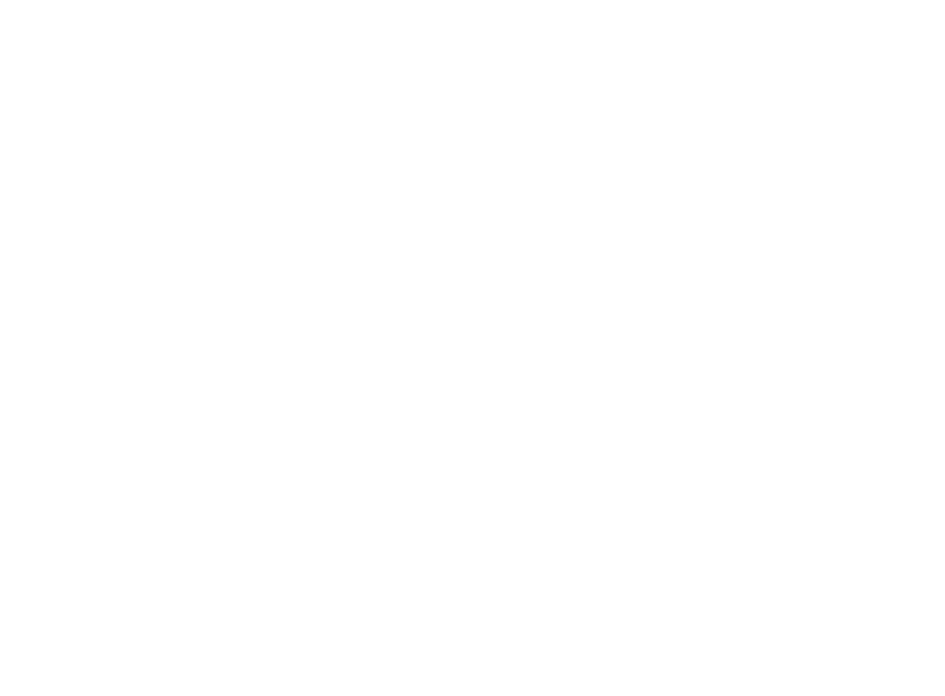
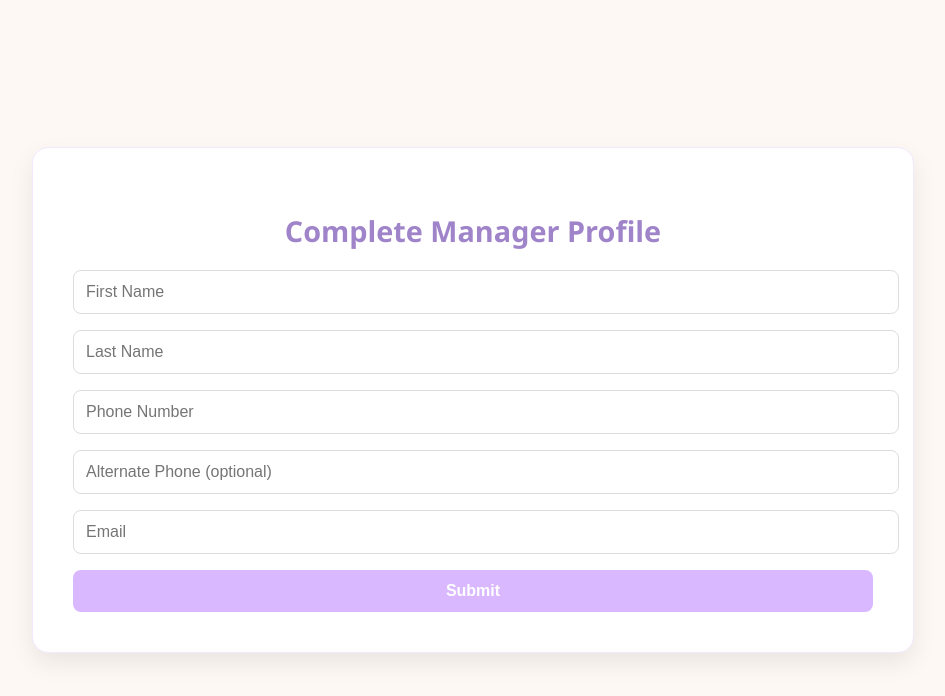
Before and after one commit to bisma098/WMS, a React (Create React App) app in the folder wedding-frontend/: page /manager-info in a window 1280 px wide. Before the commit this address had no page. Shown: the top 696 px of the page, without its empty margins (167-1112 px from the left). Built offline with nearby package versions, Linux system fonts and the light colour scheme; sample sign-in values are in the browser's storage.

Commit message:
manager info

```diff
--- a/wedding-frontend/src/App.js
+++ b/wedding-frontend/src/App.js
@@ -21,9 +21,12 @@
 import DjVendors from './components/DjVendors';
 import CoverPage from './components/CoverPage';
 
+
 // NEW imports
 import ManagerLogin from './components/ManagerLogin';
 import ManagerSignup from './components/ManagerSignup';
+import ManagerInfo from './components/ManagerInfo';
+
 
 function App() {
   return (
@@ -39,6 +42,7 @@
         {/* Manager Login/Signup */}
         <Route path="/manager-login" element={<ManagerLogin />} />
         <Route path="/manager-signup" element={<ManagerSignup />} />
+        <Route path="/manager-info" element={<ManagerInfo />} />
 
         {/* Pages with Main Header Only */}
         <Route element={<MainLayout />}>
--- /dev/null
+++ b/wedding-frontend/src/components/ManagerInfo.js
@@ -0,0 +1,109 @@
+import React, { useState, useEffect } from 'react';
+import axios from 'axios';
+import { useNavigate } from 'react-router-dom';
+import './UserInfo.css'; // same CSS
+
+function ManagerInfo() {
+    const [form, setForm] = useState({
+        firstName: '',
+        lastName: '',
+        phoneNo: '',
+        alternatePhone: '',
+        email: ''
+    });
+
+    const [error, setError] = useState('');
+    const [success, setSuccess] = useState('');
+    const navigate = useNavigate();
+
+    const [username, setUsername] = useState('');
+
+    useEffect(() => {
+        const storedUsername = localStorage.getItem('tempManagerUsername');
+        if (storedUsername) {
+            setUsername(storedUsername);
+        } else {
+            navigate('/manager-signup');
+        }
+    }, [navigate]);
+
+    const handleChange = (e) => {
+        setForm({ ...form, [e.target.name]: e.target.value });
+    };
+
+    const handleSubmit = async (e) => {
+        e.preventDefault();
+        setError('');
+        setSuccess('');
+
+        try {
+            const response = await axios.post('/manager-info', {
+                username,
+                ...form
+            });
+
+            console.log("Manager response:", response.data);
+
+            if (response.data.success && response.data.manager) {
+                localStorage.setItem('manager', JSON.stringify(response.data.manager));
+                localStorage.removeItem('tempManagerUsername');
+                navigate('/manager-dashboard');
+            } else {
+                setError(response.data.message || "Something went wrong");
+            }
+        } catch (err) {
+            setError(err.response?.data?.message || 'Something went wrong');
+        }
+    };
+
+    return (
+        <div className="userinfo-container">
+            <div className="userinfo-box">
+                <h2>Complete Manager Profile</h2>
+                {error && <p className="error">{error}</p>}
+                {success && <p className="success">{success}</p>}
+                <form onSubmit={handleSubmit}>
+                    <input
+                        name="firstName"
+                        placeholder="First Name"
+                        value={form.firstName}
+                        onChange={handleChange}
+                        required
+                    />
+                    <input
+                        name="lastName"
+                        placeholder="Last Name"
+                        value={form.lastName}
+                        onChange={handleChange}
+                        required
+                    />
+                    <input
+                        name="phoneNo"
+                        placeholder="Phone Number"
+                        value={form.phoneNo}
+                        onChange={handleChange}
+                        required
+                    />
+                    <input
+                        name="alternatePhone"
+                        placeholder="Alternate Phone (optional)"
+                        value={form.alternatePhone}
+                        onChange={handleChange}
+                    />
+                    <input
+                        name="email"
+                        type="email"
+                        placeholder="Email"
+                        value={form.email}
+                        onChange={handleChange}
+                        required
+                    />
+
+                    <button type="submit">Submit</button>
+                </form>
+            </div>
+        </div>
+    );
+}
+
+export default ManagerInfo;
--- a/wedding-frontend/src/components/ManagerSignup.js
+++ b/wedding-frontend/src/components/ManagerSignup.js
@@ -8,13 +8,11 @@
     const [password, setPassword] = useState('');
     const [secretCode, setSecretCode] = useState('');
     const [error, setError] = useState('');
-    const [success, setSuccess] = useState('');
     const navigate = useNavigate();
 
     const handleSubmit = async (e) => {
         e.preventDefault();
         setError('');
-        setSuccess('');
 
         try {
             const response = await axios.post('/manager-signup', {
@@ -24,10 +22,9 @@
             });
 
             if (response.data.success) {
-                setSuccess('Manager registered successfully! You can now log in.');
-                setTimeout(() => {
-                    navigate('/manager-login');
-                }, 2000); // Redirect after short delay
+                // Save temporary username for profile filling
+                localStorage.setItem('tempManagerUsername', username);
+                navigate('/manager-info'); // Move to complete profile page
             } else {
                 setError(response.data.message || 'Signup failed');
             }
@@ -43,7 +40,6 @@
                     <h1 className="logo">WedSync</h1>
                     <h2 className="signin-title">Manager Sign Up</h2>
                     {error && <p className="error-message">{error}</p>}
-                    {success && <p className="success-message">{success}</p>}
                     <form onSubmit={handleSubmit}>
                         <label htmlFor="username">Username</label>
                         <input
```
Also changed, not shown: 1 other file (tests, documents, lock files or other folders).
